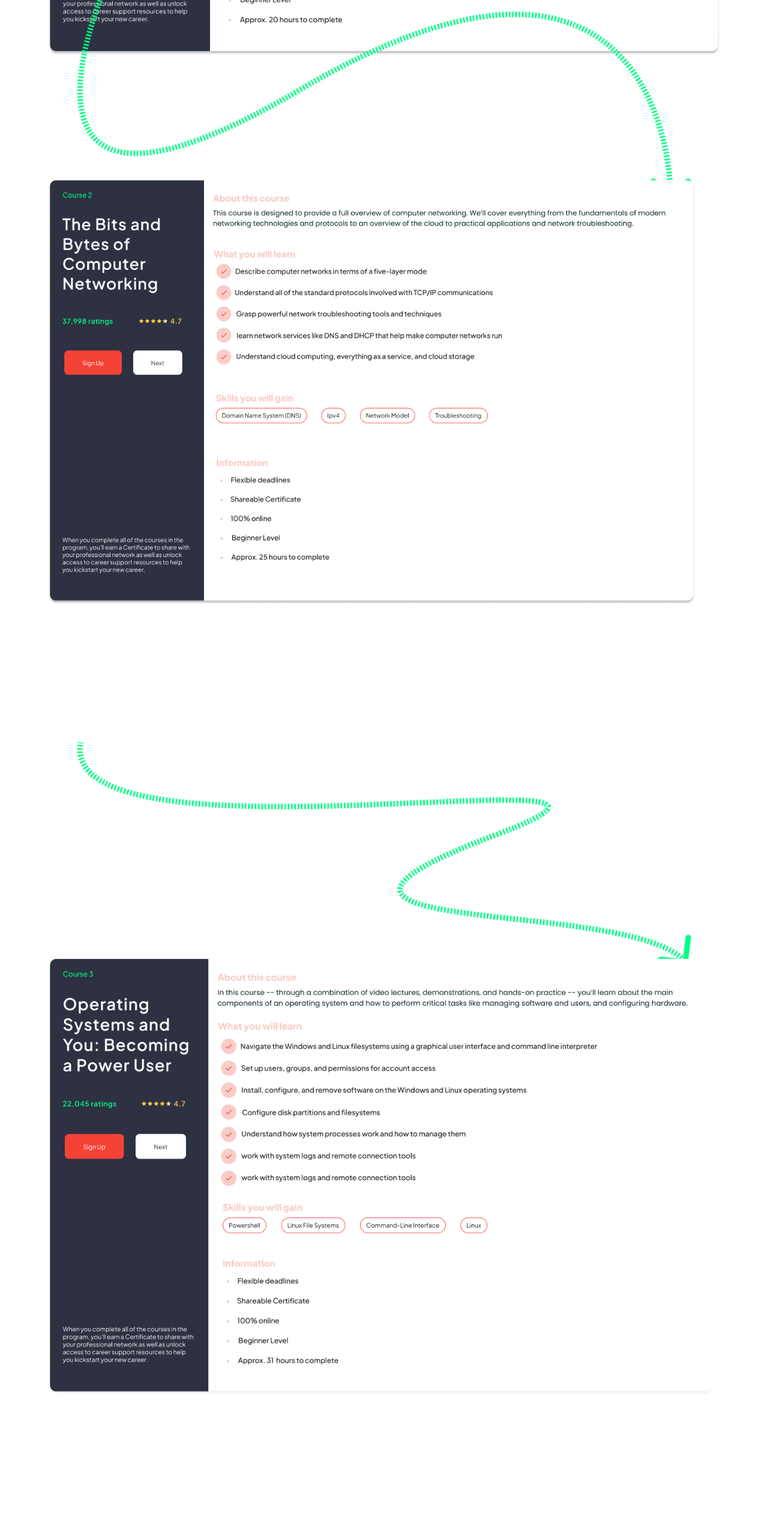
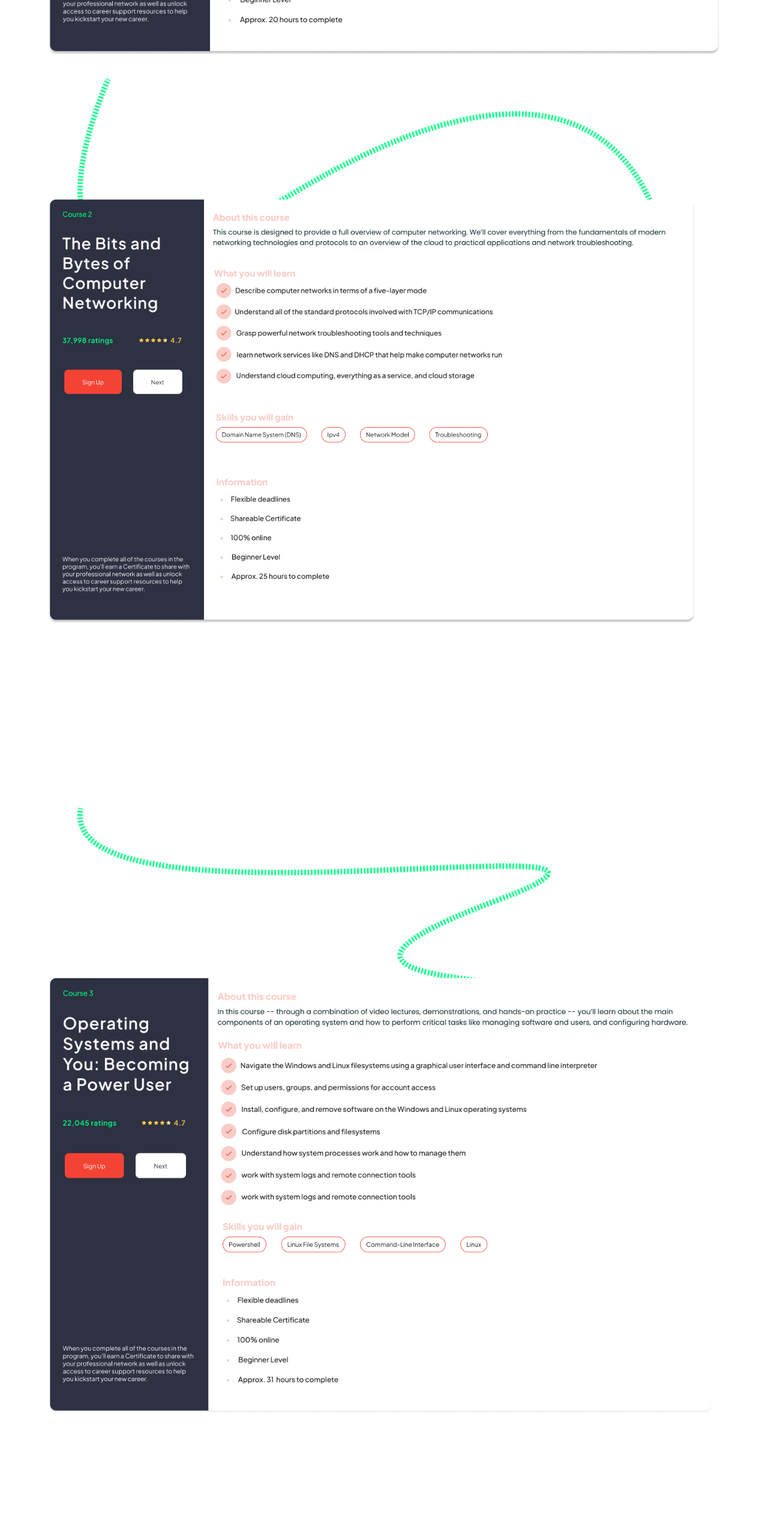
Before and after one commit to ebnaayadepu/Tailwind-Assainment-03, a website built with Vite: page index.html in a window 1280 px wide. Shown: the part 3266-5797 px from the top of the page at 60% size. Built offline with nearby package versions, Linux system fonts and the light colour scheme.

Commit message:
solution

```diff
--- a/index.html
+++ b/index.html
@@ -322,7 +322,7 @@
       <div class="md:me-40 relative">
        <img class="object-cover w-full " src="image/Group 238901.png" alt="">
 
-       <div class="absolute top-44 px-5 w-full md:top-72 md:px-10 lg:top-96 lg:px-12 lg:pt-56">
+       <div class="absolute top-44 px-5 w-full md:top-72 md:px-10 lg:top-[550px] lg:px-12 lg:pt-56">
         <img class="object-cover w-full" src="image/Connector Vector.png" alt="">
        </div>
       </div>
@@ -330,11 +330,11 @@
 
      <!--THIS IS COMPUTER NETWORKING SECTION-->
 
-     <div class="md:ms-20 md:mx-20 mt-16 md:mt-28 lg:mt-52 w-full">
+     <div class="md:ms-20 md:mx-20 mt-16 md:mt-28 lg:mt-60 w-full">
       <div class="md:me-40 relative">
        <img class="object-cover w-full " src="image/Group 238903.png" alt="">
 
-       <div class="absolute top-53 px-5 w-full md:top-[415px] md:px-10 lg:top-[712px] lg:px-12 lg:pt-56">
+       <div class="absolute top-53 px-5 w-full md:top-[460px] md:px-10 lg:top-[790px] lg:px-12 lg:pt-56">
         <img class="object-cover w-full" src="image/Connector Vector (1).png" alt="">
        </div>
       </div>
@@ -342,11 +342,11 @@
 
     <!--THIS IS OPERATING SYSTEMS-->
 
-    <div class="md:ms-20 md:mx-20 mt-28 md:mt-[210px] lg:mt-[590PX] w-full">
+    <div class="md:ms-20 md:mx-20 mt-28 md:mt-[224px] lg:mt-[590PX] w-full">
       <div class="md:me-40 relative">
        <img class="object-cover w-full " src="image/Group 238904.png" alt="">
 
-       <div class="absolute top-52 px-5 w-full md:top-[425px] md:px-10 lg:top-[712px] lg:px-14 lg:pt-56">
+       <div class="absolute top-52 px-5 w-full md:top-[480px] md:px-10 lg:top-[807px] lg:px-14 lg:pt-56">
         <img class="object-cover w-full" src="image/Connector Vector3.png" alt="">
        </div>
       </div>
@@ -355,7 +355,7 @@
 
     <!--THIS IS SYSTEM ADMINISTRATION  SECTION-->
 
-    <div class="md:ms-20 md:mx-20 mt-28 md:mt-[215px] lg:mt-[540px] w-full mb-10">
+    <div class="md:ms-20 md:mx-20 mt-28 md:mt-[249px] lg:mt-[590px] w-full mb-10">
       <div class="md:me-40 relative">
        <img class="object-cover w-full " src="image/Group 238907.png" alt="">
        </div>
```
